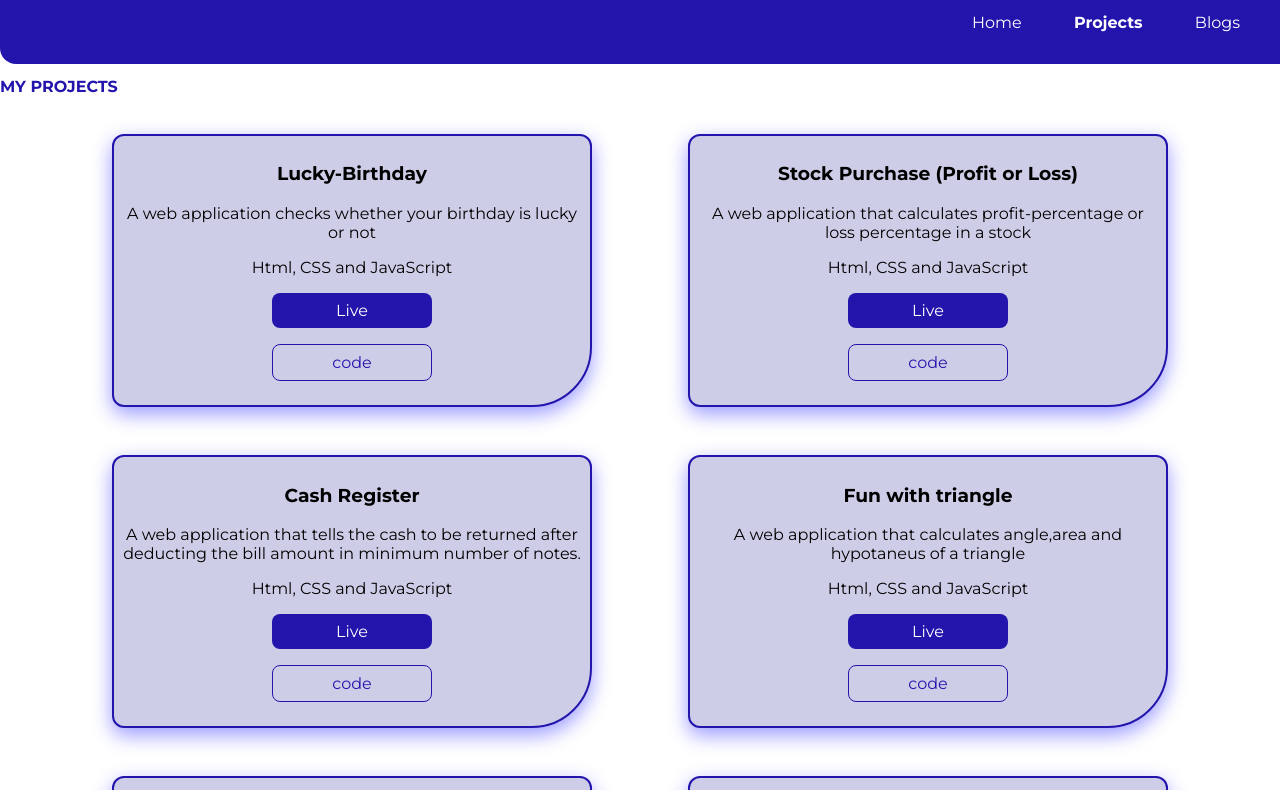
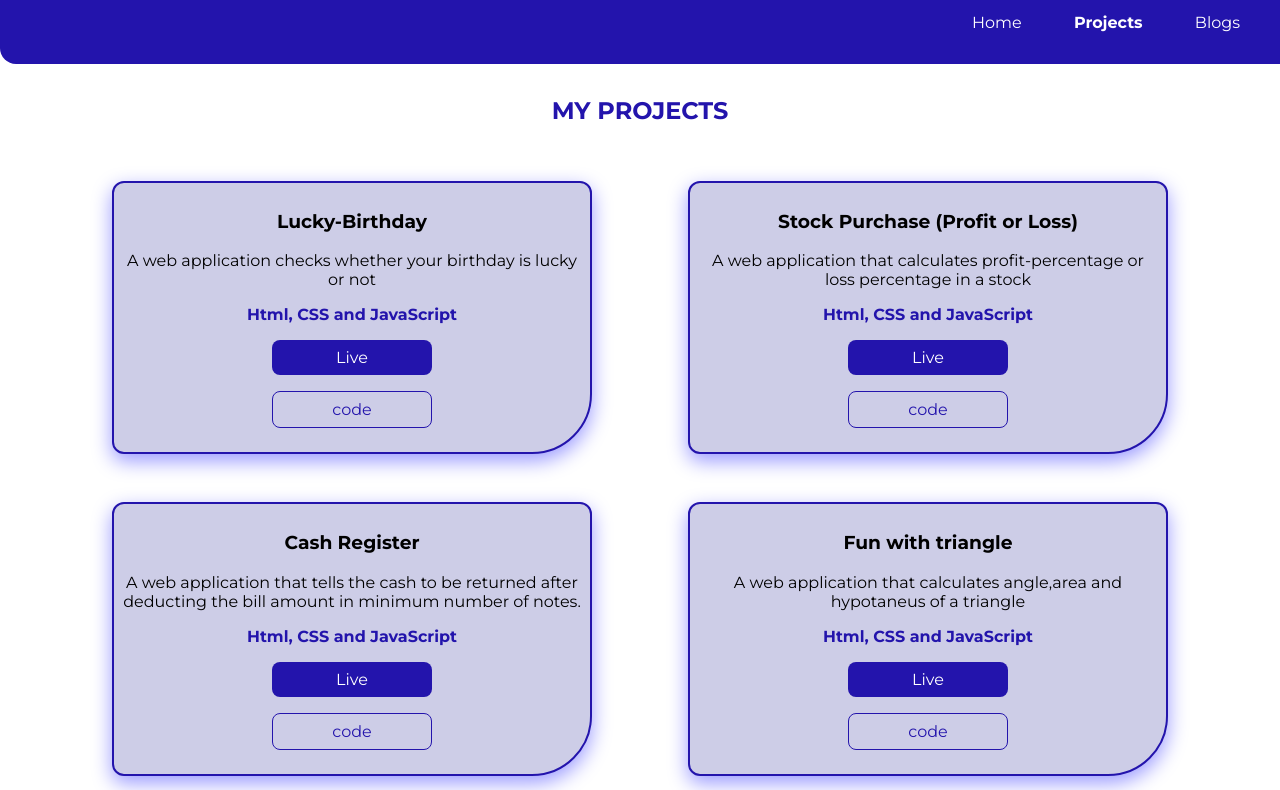
Before and after one commit to Anuja0311/portfolio, a plain HTML site: page projects.html in a window 1280 px wide. Shown: the part 38-828 px from the top of the page. Drawn offline with Linux system fonts and the light colour scheme.

Commit message:
Update style.css

```diff
--- a/css/style.css
+++ b/css/style.css
@@ -211,14 +211,14 @@ hr {
     box-shadow: #00f6 0 7px 20px;
 }
 .head{
+    text-align: center;
+    margin: 2rem;
+    color: var(--primary-color);
+}
+.p-tech{
     font-size: 1rem;
     color: var(--primary-color);
     font-weight: 600;
-}
-.p-tech{
-    font-size: 1rem;
-    font-weight
-    color: var(--primary-color);
 }
 /* blog */
 .blog-container{
```
